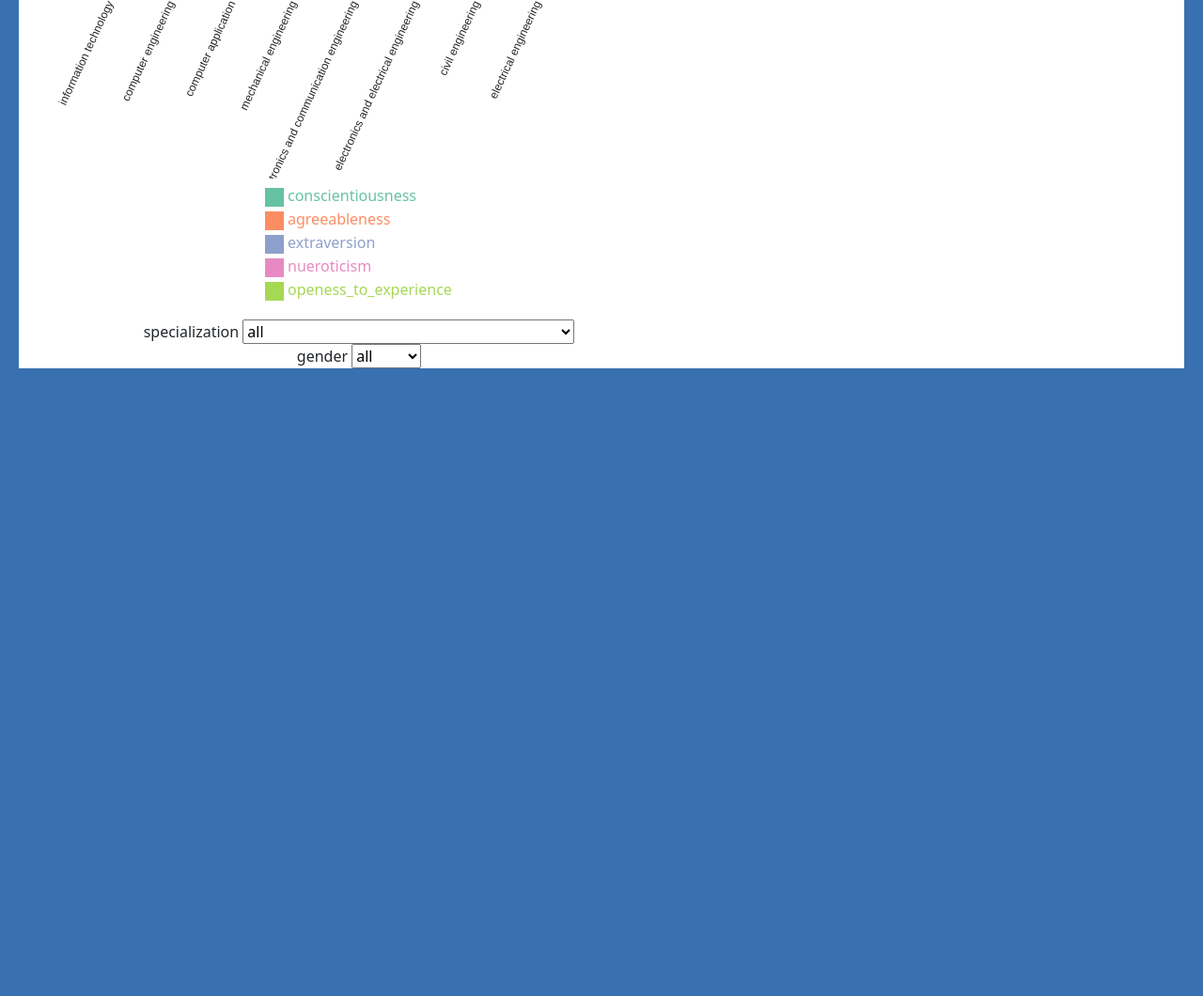
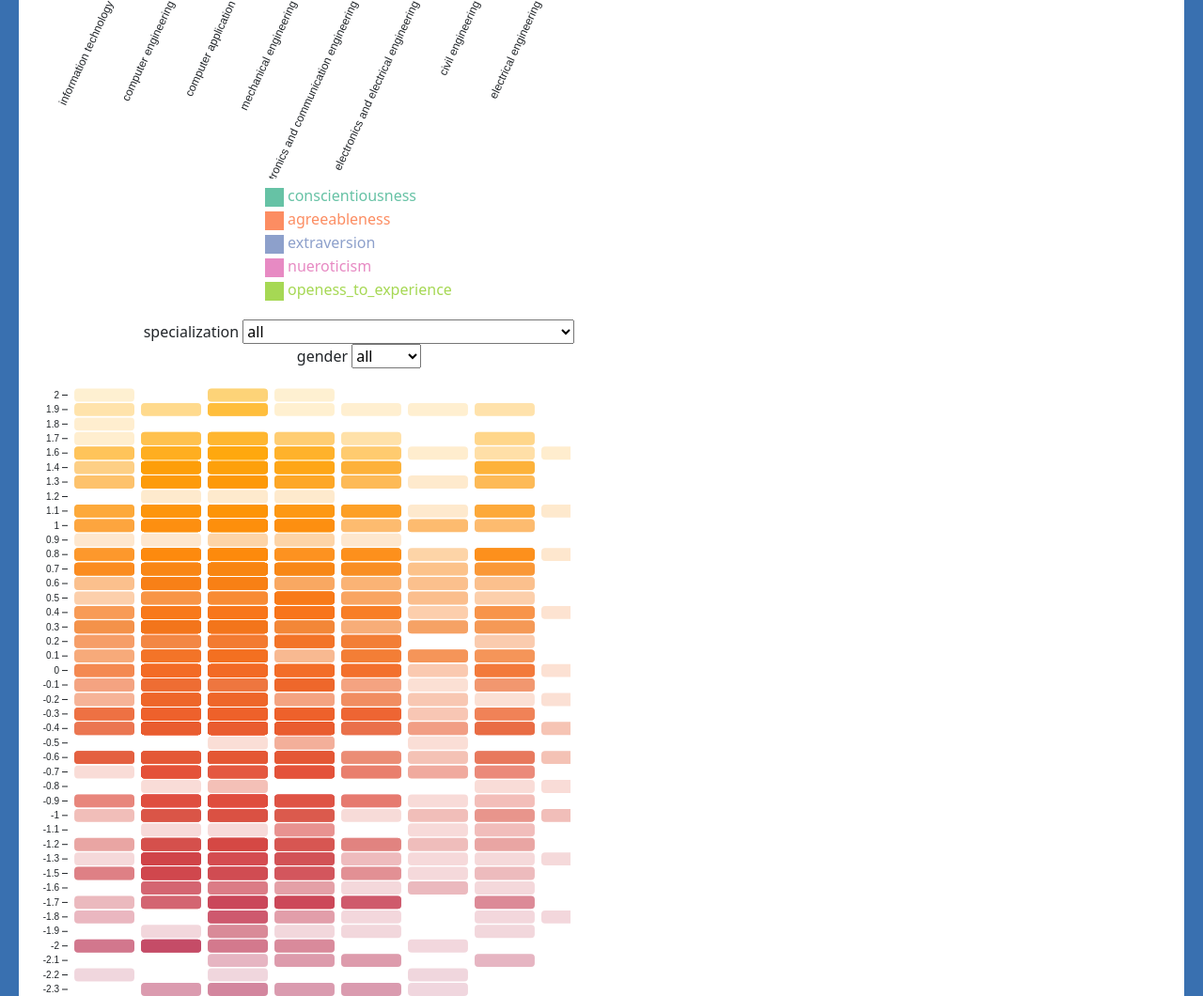
Before and after one commit to tuckern99/group9, a plain HTML site: page index.html in a window 1280 px wide. Shown: the part 1272-2332 px from the top of the page at 94% size. Before the commit the page ends 1684 px from the top, so only its background shows below. Drawn offline with nearby package versions, Linux system fonts and the light colour scheme.

Commit message:
heatmap initial

```diff
--- a/index.html
+++ b/index.html
@@ -23,7 +23,9 @@
     <script src="./scripts/carsten.js" defer></script>
     <script src="./scripts/boxplot.js" defer></script>
     <script src="./scripts/legend.js" defer></script>
+    <script src="./scripts/heatmap.js" defer></script>
     <script src="./scripts/script.js" defer></script>
+
 
 
 
@@ -54,7 +56,14 @@
                 <span>gender</span>
                 <select id="gender_sel" width=400></select>
             </div>
-
+            <div class="col-auto">
+                <svg id="heatmap" width=700 height=900>
+                    <rect width="100%" height="100%" fill="white" />
+                </svg>
+            </div>
+            <!-- <div class="col-auto">
+                <svg id="legend" width=200 height=200></svg>
+            </div>      -->
 
 
         </div>
--- /dev/null
+++ b/scripts/heatmap.js
@@ -0,0 +1,97 @@
+var heatmap = function (data) {
+
+    var margins = {top: 20, right: 25, bottom: 30, left: 40 },
+    width = 640 - margins.left - margins.right,
+    height = 900 - margins.top - margins.bottom;
+
+    var svg = d3
+    .select('#heatmap')
+    .attr('width', width)
+    .attr('height', height)
+    .append('g')
+    .attr('id', 'plot-area')
+    .attr('transform', 'translate(' + margins.left + ',' + margins.top + ')')
+
+    var yAccessor = d => d.Specialization
+    var groups =  [... new Set(dataset.map(yAccessor))]
+
+    var xAccessor = d => Math.round(d.conscientiousness*10)/10
+    var vars =  [... new Set(dataset.map(xAccessor))].sort(function(a,b) { return a - b; } )
+
+    console.log(vars)
+    var xScale = d3.scaleBand()
+        .domain(groups)
+        .range([0, width])
+        .padding(0.1)
+
+    svg.append('g')
+        .attr("transform", "translate(0," + height + ")")
+        .call(d3.axisBottom(xScale))
+        .select('.domain').remove()
+
+  // Build y scale and axis:
+    var yScale = d3.scaleBand()
+        .domain(vars)
+        .range([height, 0])
+        .padding(0.1)
+
+    svg.append('g')
+        .call(d3.axisLeft(yScale))
+        .select('.domain').remove()
+
+  // build color scale
+
+    var colorScale = d3
+        .scaleSequential()
+        .interpolator(d3.interpolateInferno)
+        .domain([-8, 4])
+
+  // add the squares
+    svg.selectAll()
+        .data(data)
+        .enter()
+        .append('rect')
+            .attr('x', d => xScale(d.Specialization))
+            .attr('y', d => yScale( Math.round(d.conscientiousness*10)/10))
+            .attr('rx', 4)
+            .attr('ry', 4)
+            .attr('width', xScale.bandwidth())
+            .attr('height', yScale.bandwidth())
+            .style('fill', d => colorScale(d.conscientiousness))
+            .style('stroke', 'black')
+            .style('stroke-width', 4)
+            .style('stroke-opacity', 0)
+            .style('fill-opacity', 0.2)
+            .on('mouseover', darken_square)
+            .on('mouseleave', function(d) {
+                lighten_square(d, this) // need to explicitly pass this
+            })
+            .on('click', change_border_color)
+
+  // three functions that change the tooltip when user hovers / moves in / leaves a cell
+  // because we use the function key word to declare them, we can put them down
+  // here and they will be hoisted.
+
+  function darken_square(d) {
+    d3.select(this)
+      .style('fill-opacity', 1)
+      .style('stroke-opacity', 1)
+      // shrink a bit to make room for stroke, now visible
+      .attr('x', d => xScale(d.Specialization) + 2)
+      .attr('width', xScale.bandwidth() - 4)
+      .attr('height', yScale.bandwidth() - 4)
+  }
+
+
+  function lighten_square(d, ref) {
+    d3.select(ref)
+      .style('stroke-opacity', 0)
+      .style('fill-opacity', 0.7)
+  }
+
+  function change_border_color(d) {
+    let target = d3.select(this)
+    let color = target.style('stroke') // read the current stroke value
+    target.style('stroke', color == 'red' ? 'blue' : 'red')
+  }
+}
--- a/scripts/script.js
+++ b/scripts/script.js
@@ -12,5 +12,6 @@ d3.csv("./data.csv").then(function(data) {
     boxplot(temp_data);
     sal_person_plot(data);
     legend(data);
+    heatmap(data);
 
 });
```
